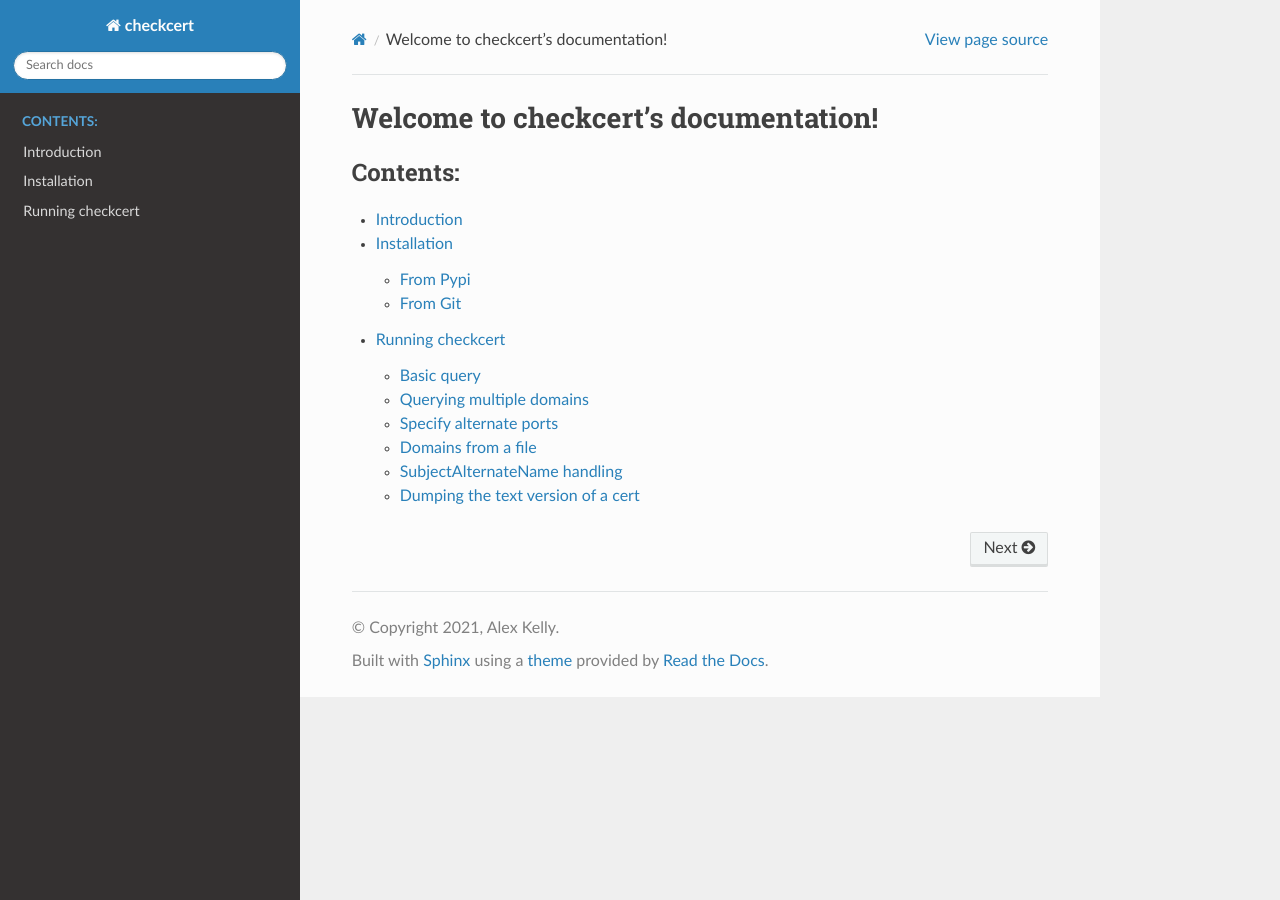
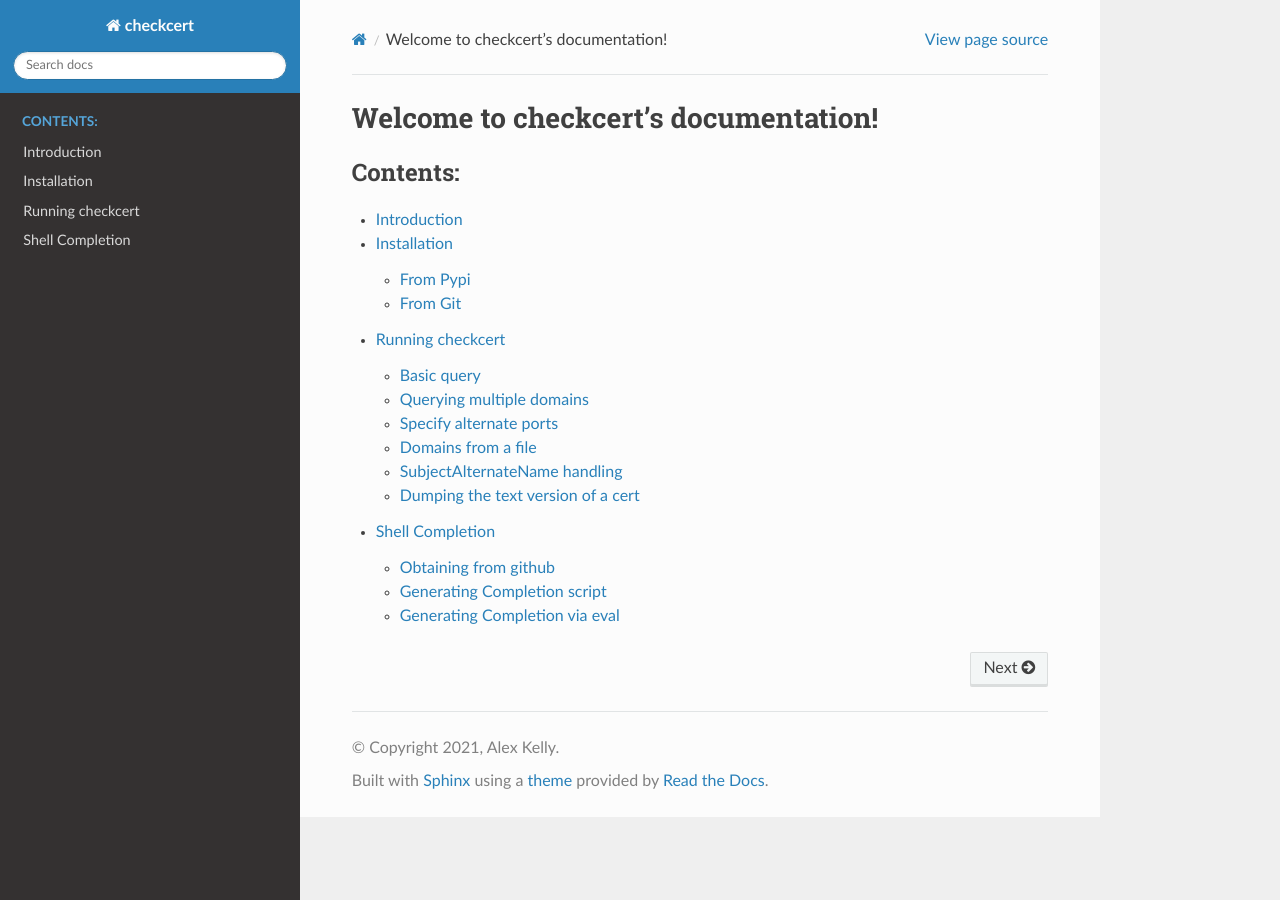
Before and after one commit to kellya/checkcert, a Sphinx documentation site: the page built from docs/source/index.rst, in a window 1280 px wide. Built offline with Sphinx 7.4.7 and the Read the Docs theme 2.0.0, drawn with Linux system fonts in a browser that asks for light colours; some of the changed lines change nothing that is shown.

Commit message:
docs: add shell completion information

```diff
--- a/docs/source/index.rst
+++ b/docs/source/index.rst
@@ -13,3 +13,4 @@
    introduction
    install
    running
+   shell_completion
--- /dev/null
+++ b/docs/source/shell_completion.rst
@@ -0,0 +1,58 @@
+Shell Completion
+================
+
+In order to use shell completion, checkcert must first be installed via ``pip install checkcert``.  That generates the `checkcert` entry point that ultimately is used for the command completion.  These instructions will not work if using a git cloned version.
+
+Completion scripts are provided in the source's "completion" directory.  You may copy those to source in your shell's rc files.
+
+These steps are basically copied from Click's Documentation, since that is what is generating the completions.  Check `Click's completion documentation <https://click.palletsprojects.com/en/8.0.x/shell-completion/>`_ for more details.
+
+Obtaining from github
+---------------------
+
+Download the needed completion script from github.  Using curl, you could download the zsh completion with
+
+``curl -LO https://raw.githubusercontent.com/kellya/checkcert/main/completions/checkcert-complete.zsh``
+
+Then just append ``source /path/to/checkcert-complete.zsh`` to your .zshrc.
+
+Bash will be pretty much the same, just use:
+
+``curl -LO https://raw.githubusercontent.com/kellya/checkcert/main/completions/checkcert-complete.sh`` instead
+
+
+Generating Completion script
+----------------------------
+
+If you do not have access to the files from github, but have checkcert installed, you may generate the completion scripts for inclusion in your shell rc file.
+
+zsh
+^^^
+
+``_CHECKCERT_COMPLETE=zsh_source checkcert > ~/.checkcert-complete.zsh``
+
+Then in .zshrc, add a ``source ~/.checkcert-complete.zsh``
+
+.. note:: There are various plugin directories that could be used to automatically install a completion.  There are many options, so this doc just highlights a way that will work.
+
+bash
+^^^^
+
+The bash method is pretty much the same as zsh.
+
+``_CHECKCERT_COMPLETE=bash_source checkcert > ~/.checkcert-complete.bash``
+
+Generating Completion via eval
+------------------------------
+
+Instead of generating a script to execute, you may use eval to generate the completions.  This is a little quicker to implement; however there is a speed trade-off as the shell has to run this each time.
+
+zsh
+^^^
+
+Execute the following: ``eval "$(_CHECKCERT_COMPLETE=zsh_source checkcert)"``.  You may put this in your ~/.zshrc to persist the setting.
+
+bash
+^^^^
+
+Execute the following: ``eval "$(_CHECKCERT_COMPLETE=bash_source checkcert)"``
```
